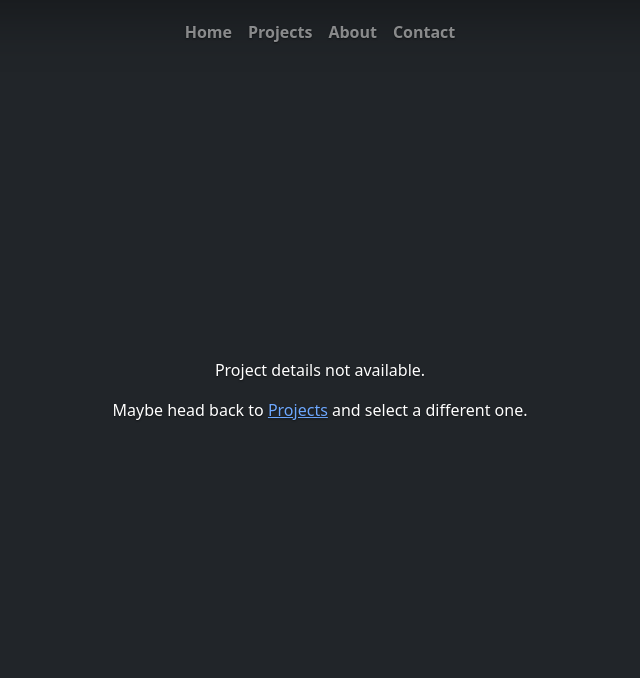
After one commit to mmoench16/personal-website-2, a Flask app: template templates/project_detail.html in a window 1280 px wide. The commit adds this page. Shown: the top 678 px of the page, without its empty margins (320-960 px from the left). Run offline with Flask 3, Linux system fonts and the light colour scheme; the template is opened without the code that fills it, so the values that code supplies are empty; parts of the project's set-up code (start-up, migrations or seed data) failed here and were passed over.

Commit message:
Project detail page added
and blog deleted

```diff
--- a/main.py
+++ b/main.py
@@ -65,16 +65,16 @@ def contact():
 
     return render_template("contact.html", form=form)
 
-@app.route("/blog")
-def blog():
-    return render_template("blog.html")
-
 @app.route("/projects")
 def projects():
     try:
         projects_ref = db.collection('portfolio_projects')
         docs = projects_ref.stream()
-        projects_data = [doc.to_dict() for doc in docs]
+        projects_data = []
+        for doc in docs:
+            data = doc.to_dict()
+            data['id'] = doc.id
+            projects_data.append(data)
     except Exception as e:
         flash('Could not load projects at this time.', 'danger')
         logging.error(f"Firestore error: {e}")
@@ -82,5 +82,22 @@ def projects():
 
     return render_template("projects.html", projects=projects_data)
 
+@app.route("/projects/<project_id>")
+def project_detail(project_id):
+    try:
+        project_ref = db.collection('portfolio_projects').document(project_id)
+        project = project_ref.get()
+        if project.exists:
+            project_data = project.to_dict()
+        else:
+            flash('Project not found.', 'warning')
+            return redirect(url_for('projects'))
+    except Exception as e:
+        flash('Could not load the project at this time.', 'danger')
+        logging.error(f"Firestore error: {e}")
+        return redirect(url_for('projects'))
+
+    return render_template("project_detail.html", project=project_data)
+
 if __name__ == "__main__":
     app.run(debug=True, port=5002)
--- a/templates/header.html
+++ b/templates/header.html
@@ -31,12 +31,6 @@
               href="{{ url_for('projects') }}">
               Projects
             </a>
-            <!-- <a
-              class="nav-link fw-bold py-1 px-0 {% if request.endpoint == 'blog' %}active{% endif %}"
-              {% if request.endpoint == 'blog' %}aria-current="page"{% endif %}
-              href="{{ url_for('blog') }}">
-              Blog
-            </a> -->
             <a
               class="nav-link fw-bold py-1 px-0 {% if request.endpoint == 'about' %}active{% endif %}"
               {% if request.endpoint == 'about' %}aria-current="page"{% endif %}
--- /dev/null
+++ b/templates/project_detail.html
@@ -0,0 +1,25 @@
+{% include "header.html" %}
+
+<main class="px-3">
+  {% if project %}
+    <h1>{{ project.title }}</h1>
+    <p class="text-muted">
+      {{ project.timestamp.strftime('%d %b %Y') if project.timestamp }}
+    </p>
+    {% if project.image_url %}
+      <img src="{{ project.image_url }}" class="img-fluid mb-3" alt="{{ project.title }} screenshot">
+    {% endif %}
+    <p>{{ project.description }}</p>
+    {% if project.link %}
+      <a href="{{ project.link }}" class="btn btn-primary" target="_blank">View Project</a>
+    {% endif %}
+    {% if project.github_url %}
+      <a href="{{ project.github_url }}" class="btn btn-light" target="_blank">View on GitHub</a>
+    {% endif %}
+  {% else %}
+    <p>Project details not available.</p>
+    <p>Maybe head back to <a href="{{ url_for('projects') }}">Projects</a> and select a different one.</p>
+  {% endif %}
+</main>
+
+{% include "footer.html" %}
--- a/templates/projects.html
+++ b/templates/projects.html
@@ -15,7 +15,7 @@
     {% endif %}
   {% endwith %}
 
-  <div>
+  <div class="d-flex flex-column align-items-center">
   {% for project in projects %}
   <div class="card mb-3" style="max-width: 540px;">
   <div class="row g-0">
@@ -29,7 +29,7 @@
         </p>
         <p class="card-text">
           {% set desc = project.description %}
-          {{ desc[:150] }}&hellip; <a href="#" class="text-primary">[Read More]</a>
+          {{ desc[:150] }}&hellip; <a href="{{ url_for('project_detail', project_id=project.id) }}" class="text-primary">[Read More]</a>
         </p>
         <button type="button" class="btn btn-primary">Open App</button>
         <button type="button" class="btn btn-light">View on GitHub</button>
```
Also changed, not shown: templates/blog.html (deleted, +0 -11 lines).
